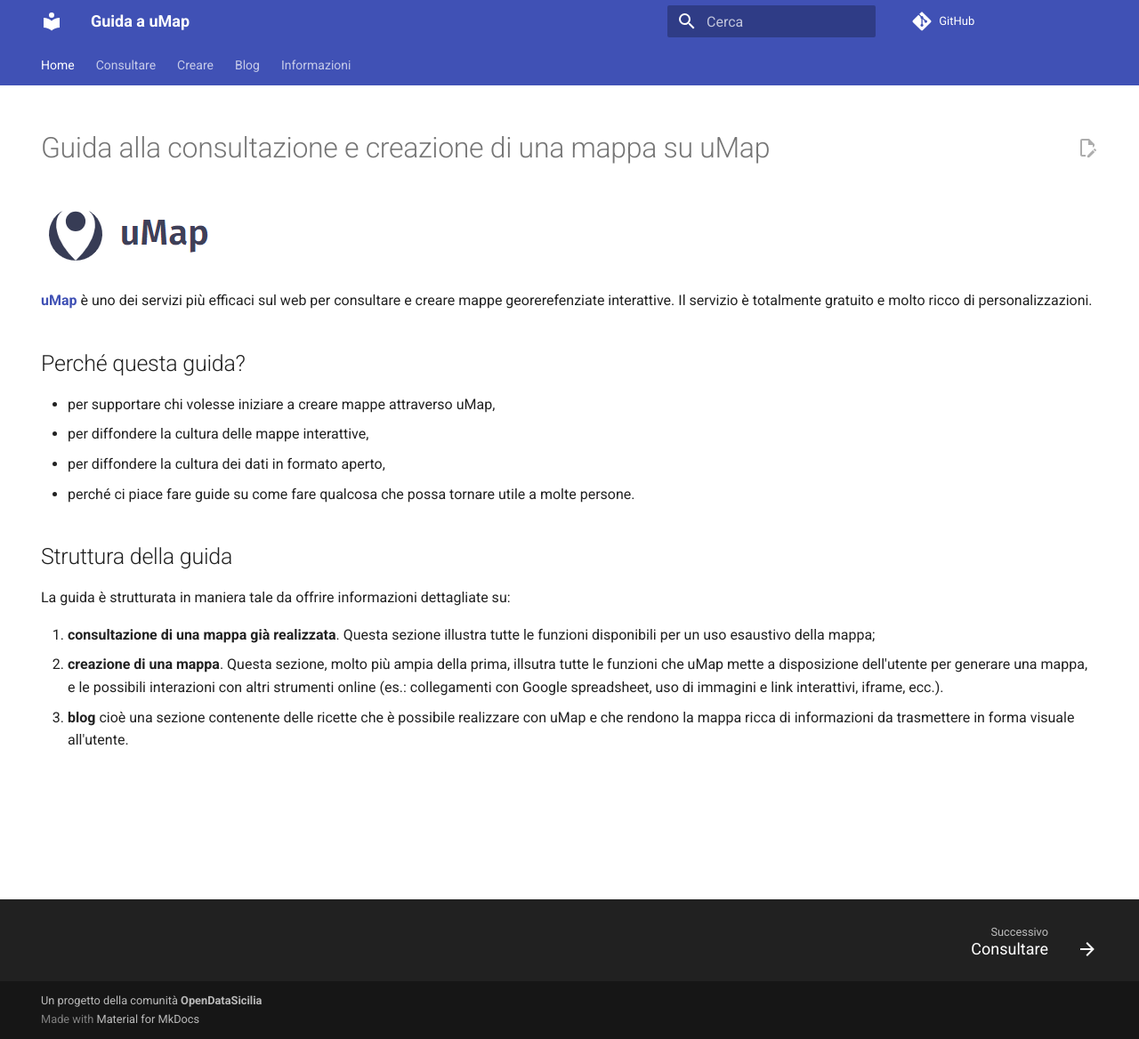
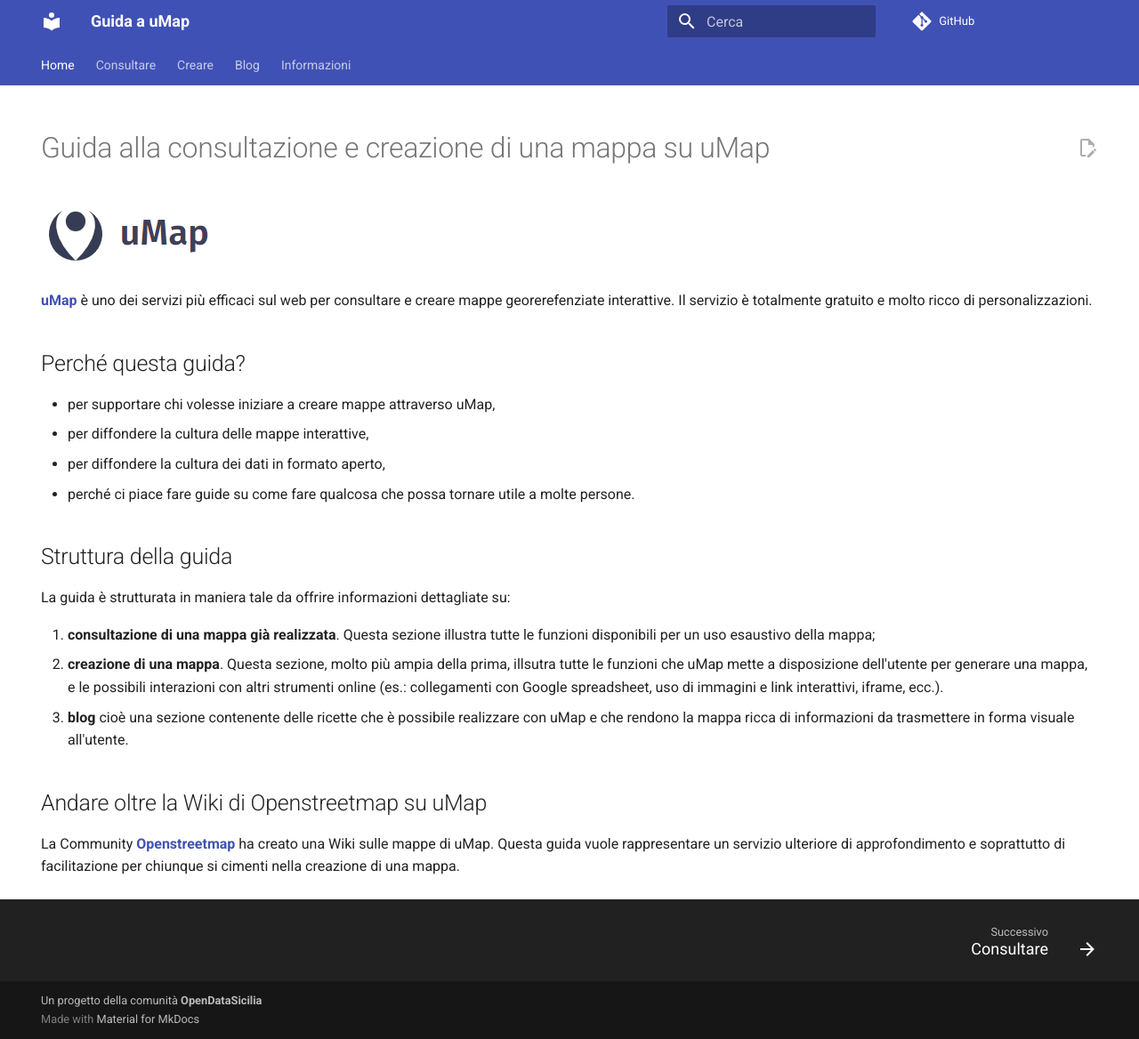
Before and after one commit to opendatasicilia/guida-umap, an MkDocs documentation site: the page built from docs/index.md, in a window 1280 px wide and 1168 px high. Shown: the whole window at 89% size. Built offline with MkDocs 1.6.1 and Material for MkDocs 9.7.7, drawn with Linux system fonts in a browser that asks for light colours; comment, search, counter and statistics services are not loaded.

Commit message:
Update index.md

```diff
--- a/docs/index.md
+++ b/docs/index.md
@@ -25,3 +25,7 @@
   1. **consultazione di una mappa già realizzata**. Questa sezione illustra tutte le funzioni disponibili per un uso esaustivo della mappa;
   2. **creazione di una mappa**. Questa sezione, molto più ampia della prima, illsutra tutte le funzioni che uMap mette a disposizione dell'utente per generare una mappa, e le possibili interazioni con altri strumenti online (es.: collegamenti con Google spreadsheet, uso di immagini e link interattivi, iframe, ecc.).
   3. **blog** cioè una sezione contenente delle ricette che è possibile realizzare con uMap e che rendono la mappa ricca di informazioni da trasmettere in forma visuale all'utente.
+
+## Andare oltre la Wiki di Openstreetmap su uMap
+
+La Community [**Openstreetmap**](https://wiki.openstreetmap.org/wiki/IT:UMap/Guide) ha creato una Wiki sulle mappe di uMap. Questa guida vuole rappresentare un servizio ulteriore di approfondimento e soprattutto di facilitazione per chiunque si cimenti nella creazione di una mappa.
```
